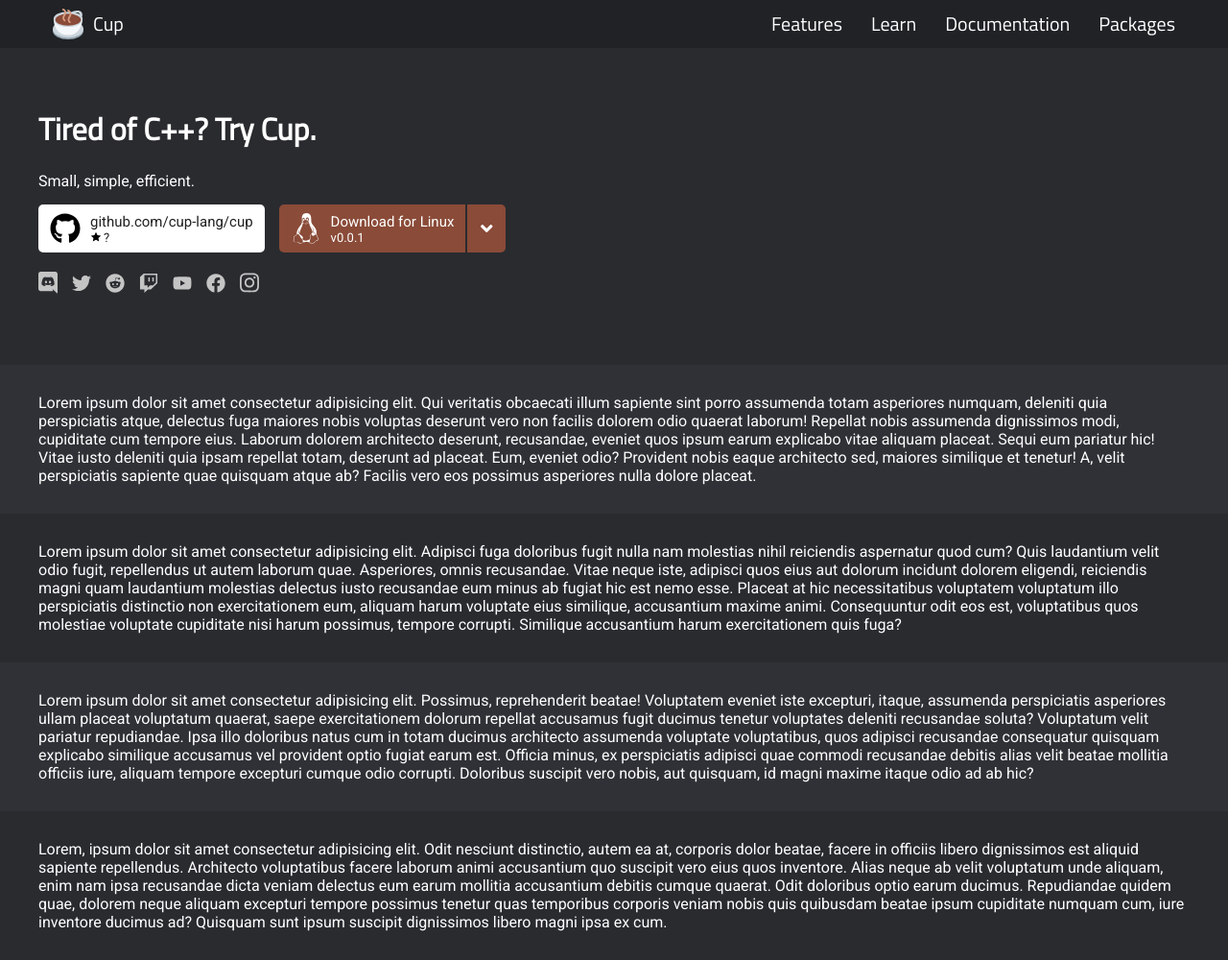
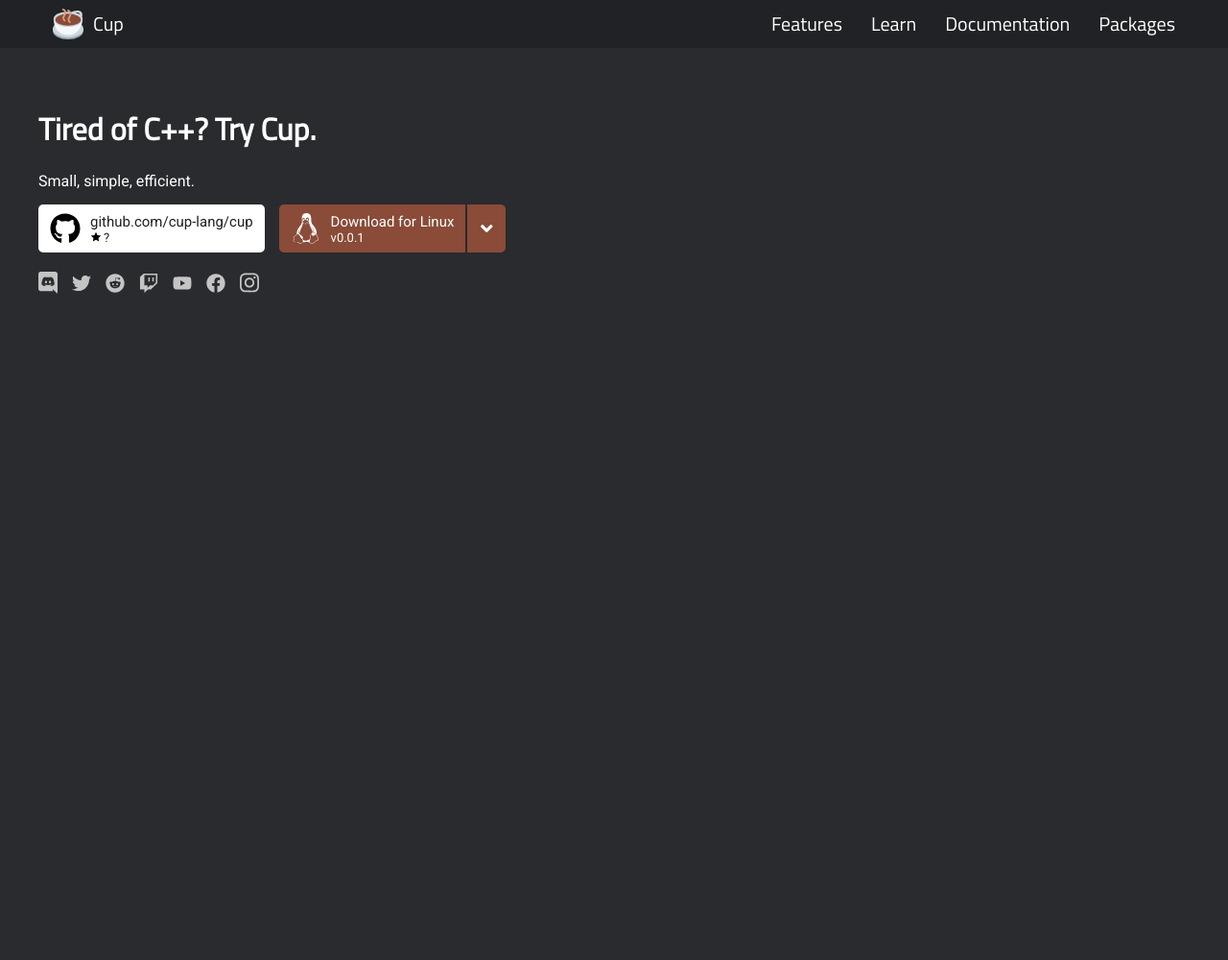
Before and after one commit to cup-lang/cup-lang.org, a Jekyll site: the page built from index.html, in a window 1280 px wide. Shown: the whole page at 96% size. Built offline with Jekyll 4.4.1, drawn with Linux system fonts in a browser that asks for light colours; comment, search, counter and statistics services are not loaded; after the commit the page ends 900 px from its top, so only the background shows below that.

Commit message:
Update index.html

```diff
--- a/index.html
+++ b/index.html
@@ -82,50 +82,3 @@ layout: default
         </div>
     </div>
 </div>
-<div class="section section-odd">
-    <div class="section-content content">
-        Lorem ipsum dolor sit amet consectetur adipisicing elit. Qui veritatis obcaecati illum sapiente sint porro
-        assumenda totam asperiores numquam, deleniti quia perspiciatis atque, delectus fuga maiores nobis voluptas
-        deserunt vero non facilis dolorem odio quaerat laborum! Repellat nobis assumenda dignissimos modi, cupiditate
-        cum tempore eius. Laborum dolorem architecto deserunt, recusandae, eveniet quos ipsum earum explicabo vitae
-        aliquam placeat. Sequi eum pariatur hic! Vitae iusto deleniti quia ipsam repellat totam, deserunt ad placeat.
-        Eum, eveniet odio? Provident nobis eaque architecto sed, maiores similique et tenetur! A, velit perspiciatis
-        sapiente quae quisquam atque ab? Facilis vero eos possimus asperiores nulla dolore placeat.
-    </div>
-</div>
-<div class="section">
-    <div class="section-content content">
-        Lorem ipsum dolor sit amet consectetur adipisicing elit. Adipisci fuga doloribus fugit nulla nam molestias nihil
-        reiciendis aspernatur quod cum? Quis laudantium velit odio fugit, repellendus ut autem laborum quae. Asperiores,
-        omnis recusandae. Vitae neque iste, adipisci quos eius aut dolorum incidunt dolorem eligendi, reiciendis magni
-        quam laudantium molestias delectus iusto recusandae eum minus ab fugiat hic est nemo esse. Placeat at hic
-        necessitatibus voluptatem voluptatum illo perspiciatis distinctio non exercitationem eum, aliquam harum
-        voluptate eius similique, accusantium maxime animi. Consequuntur odit eos est, voluptatibus quos molestiae
-        voluptate cupiditate nisi harum possimus, tempore corrupti. Similique accusantium harum exercitationem quis
-        fuga?
-    </div>
-</div>
-<div class="section section-odd">
-    <div class="section-content content">
-        Lorem ipsum dolor sit amet consectetur adipisicing elit. Possimus, reprehenderit beatae! Voluptatem eveniet iste
-        excepturi, itaque, assumenda perspiciatis asperiores ullam placeat voluptatum quaerat, saepe exercitationem
-        dolorum repellat accusamus fugit ducimus tenetur voluptates deleniti recusandae soluta? Voluptatum velit
-        pariatur repudiandae. Ipsa illo doloribus natus cum in totam ducimus architecto assumenda voluptate
-        voluptatibus, quos adipisci recusandae consequatur quisquam explicabo similique accusamus vel provident optio
-        fugiat earum est. Officia minus, ex perspiciatis adipisci quae commodi recusandae debitis alias velit beatae
-        mollitia officiis iure, aliquam tempore excepturi cumque odio corrupti. Doloribus suscipit vero nobis, aut
-        quisquam, id magni maxime itaque odio ad ab hic?
-    </div>
-</div>
-<div class="section">
-    <div class="section-content content">
-        Lorem, ipsum dolor sit amet consectetur adipisicing elit. Odit nesciunt
-        distinctio, autem ea at, corporis dolor beatae, facere in officiis libero dignissimos est aliquid sapiente
-        repellendus. Architecto voluptatibus facere laborum animi accusantium quo suscipit vero eius quos inventore.
-        Alias neque ab velit voluptatum unde aliquam, enim nam ipsa recusandae dicta veniam delectus eum earum mollitia
-        accusantium debitis cumque quaerat. Odit doloribus optio earum ducimus. Repudiandae quidem quae, dolorem neque
-        aliquam excepturi tempore possimus tenetur quas temporibus corporis veniam nobis quis quibusdam beatae ipsum
-        cupiditate numquam cum, iure inventore ducimus ad? Quisquam sunt ipsum suscipit dignissimos libero magni ipsa ex
-        cum.
-    </div>
-</div>
```
